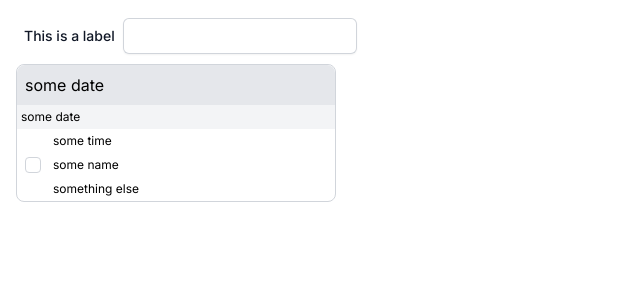
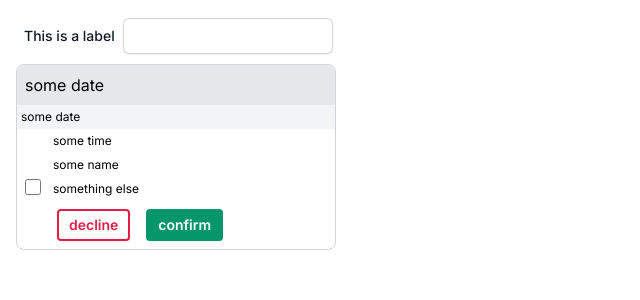
Before and after one commit to EdwinKwanTC/health-care-admin-panel, a Next.js app: page / in a window 1280 px wide. Shown: the top 300 px of the page, without its empty margins (0-640 px from the left). Built offline with nearby package versions, Linux system fonts and the light colour scheme.

Commit message:
feat: updating base button

```diff
--- a/src/app/Base/Button.tsx
+++ b/src/app/Base/Button.tsx
@@ -1,20 +1,25 @@
 const confirmStyle =
-    'rounded bg-indigo-600 px-2 py-1 text-sm font-semibold text-white shadow-sm hover:bg-indigo-500 focus-visible:outline focus-visible:outline-2 focus-visible:outline-offset-2 focus-visible:outline-indigo-600'
+    'rounded bg-emerald-600 px-3 text-sm font-semibold text-white shadow-sm hover:bg-emerald-500 focus-visible:outline focus-visible:outline-2 focus-visible:outline-offset-2 focus-visible:outline-emerald-600'
 
 const declineStyle =
-    'rounded bg-white px-2 py-1 text-sm font-semibold text-gray-900 shadow-sm ring-1 ring-inset ring-gray-300 hover:bg-gray-50'
+    'rounded bg-white px-3 text-sm font-semibold text-rose-600 shadow-sm ring-2 ring-inset ring-rose-600 hover:bg-rose-50'
 
 type Props = {
     buttonType?: 'confirm' | 'decline'
+    onClick?: () => void
 }
 
-const Button = ({ buttonType = 'confirm' }: Props) => {
+import { Button } from '@/components/ui/button'
+
+const BaseButton = ({ buttonType = 'confirm', onClick }: Props) => {
     return (
-        <button
-            type="button"
-            className={`${buttonType === 'confirm' ? confirmStyle : declineStyle}`}
+        <Button
+            onClick={onClick}
+            className={`m-2 h-8 ${buttonType === 'confirm' ? confirmStyle : declineStyle}`}
         >
-            Button text
-        </button>
+            {buttonType === 'confirm' ? 'confirm' : 'decline'}
+        </Button>
     )
 }
+
+export default BaseButton
--- a/src/app/Base/Content.tsx
+++ b/src/app/Base/Content.tsx
@@ -1,3 +1,5 @@
+import Button from '@/app/Base/Button'
+
 const Content = () => {
     return (
         <div className="text-xs">
@@ -17,6 +19,8 @@
                     <div className="p-1">some time</div>
                     <div className="p-1">some name</div>
                     <div className="p-1">something else</div>
+                    <Button buttonType="decline" />
+                    <Button buttonType="confirm" />
                 </div>
             </div>
         </div>
--- /dev/null
+++ b/src/app/Components/TanstackQuery.tsx
@@ -0,0 +1,19 @@
+'use client'
+
+import { QueryClient, QueryClientProvider } from '@tanstack/react-query'
+
+const queryClient = new QueryClient()
+
+type Props = {
+    children: React.ReactNode
+}
+
+const TanstackQuery = ({ children }: Props) => {
+    return (
+        <QueryClientProvider client={queryClient}>
+            {children}
+        </QueryClientProvider>
+    )
+}
+
+export default TanstackQuery
--- a/src/app/globals.css
+++ b/src/app/globals.css
@@ -1,9 +1,3 @@
 @tailwind base;
-@tailwind components;
-@tailwind utilities;
-
-* {
-    margin: 0;
-    padding: 0;
-    box-sizing: border-box;
-}
+  @tailwind components;
+  @tailwind utilities;
--- a/src/app/layout.tsx
+++ b/src/app/layout.tsx
@@ -1,6 +1,8 @@
 import type { Metadata } from 'next'
 import { Inter } from 'next/font/google'
 import './globals.css'
+
+import TanstackQuery from '@/app/Components/TanstackQuery'
 
 const inter = Inter({ subsets: ['latin'] })
 
@@ -16,7 +18,9 @@
 }>) {
     return (
         <html lang="en">
-            <body className={inter.className}>{children}</body>
+            <body className={inter.className}>
+                <TanstackQuery>{children}</TanstackQuery>
+            </body>
         </html>
     )
 }
--- /dev/null
+++ b/src/components/ui/button.tsx
@@ -0,0 +1,56 @@
+import * as React from "react"
+import { Slot } from "@radix-ui/react-slot"
+import { cva, type VariantProps } from "class-variance-authority"
+
+import { cn } from "@/lib/utils"
+
+const buttonVariants = cva(
+  "inline-flex items-center justify-center whitespace-nowrap rounded-md text-sm font-medium ring-offset-white transition-colors focus-visible:outline-none focus-visible:ring-2 focus-visible:ring-neutral-950 focus-visible:ring-offset-2 disabled:pointer-events-none disabled:opacity-50 dark:ring-offset-neutral-950 dark:focus-visible:ring-neutral-300",
+  {
+    variants: {
+      variant: {
+        default: "bg-neutral-900 text-neutral-50 hover:bg-neutral-900/90 dark:bg-neutral-50 dark:text-neutral-900 dark:hover:bg-neutral-50/90",
+        destructive:
+          "bg-red-500 text-neutral-50 hover:bg-red-500/90 dark:bg-red-900 dark:text-neutral-50 dark:hover:bg-red-900/90",
+        outline:
+          "border border-neutral-200 bg-white hover:bg-neutral-100 hover:text-neutral-900 dark:border-neutral-800 dark:bg-neutral-950 dark:hover:bg-neutral-800 dark:hover:text-neutral-50",
+        secondary:
+          "bg-neutral-100 text-neutral-900 hover:bg-neutral-100/80 dark:bg-neutral-800 dark:text-neutral-50 dark:hover:bg-neutral-800/80",
+        ghost: "hover:bg-neutral-100 hover:text-neutral-900 dark:hover:bg-neutral-800 dark:hover:text-neutral-50",
+        link: "text-neutral-900 underline-offset-4 hover:underline dark:text-neutral-50",
+      },
+      size: {
+        default: "h-10 px-4 py-2",
+        sm: "h-9 rounded-md px-3",
+        lg: "h-11 rounded-md px-8",
+        icon: "h-10 w-10",
+      },
+    },
+    defaultVariants: {
+      variant: "default",
+      size: "default",
+    },
+  }
+)
+
+export interface ButtonProps
+  extends React.ButtonHTMLAttributes<HTMLButtonElement>,
+    VariantProps<typeof buttonVariants> {
+  asChild?: boolean
+}
+
+const Button = React.forwardRef<HTMLButtonElement, ButtonProps>(
+  ({ className, variant, size, asChild = false, ...props }, ref) => {
+    const Comp = asChild ? Slot : "button"
+    return (
+      <Comp
+        className={cn(buttonVariants({ variant, size, className }))}
+        ref={ref}
+        {...props}
+      />
+    )
+  }
+)
+Button.displayName = "Button"
+
+export { Button, buttonVariants }
--- /dev/null
+++ b/src/lib/utils.ts
@@ -0,0 +1,6 @@
+import { type ClassValue, clsx } from "clsx"
+import { twMerge } from "tailwind-merge"
+
+export function cn(...inputs: ClassValue[]) {
+  return twMerge(clsx(inputs))
+}
--- a/tailwind.config.ts
+++ b/tailwind.config.ts
@@ -1,20 +1,40 @@
-import type { Config } from 'tailwindcss'
+import type { Config } from "tailwindcss"
 
-const config: Config = {
-    content: [
-        './src/pages/**/*.{js,ts,jsx,tsx,mdx}',
-        './src/components/**/*.{js,ts,jsx,tsx,mdx}',
-        './src/app/**/*.{js,ts,jsx,tsx,mdx}',
-    ],
-    theme: {
-        extend: {
-            backgroundImage: {
-                'gradient-radial': 'radial-gradient(var(--tw-gradient-stops))',
-                'gradient-conic':
-                    'conic-gradient(from 180deg at 50% 50%, var(--tw-gradient-stops))',
-            },
+const config = {
+  darkMode: ["class"],
+  content: [
+    './pages/**/*.{ts,tsx}',
+    './components/**/*.{ts,tsx}',
+    './app/**/*.{ts,tsx}',
+    './src/**/*.{ts,tsx}',
+  ],
+  prefix: "",
+  theme: {
+    container: {
+      center: true,
+      padding: "2rem",
+      screens: {
+        "2xl": "1400px",
+      },
+    },
+    extend: {
+      keyframes: {
+        "accordion-down": {
+          from: { height: "0" },
+          to: { height: "var(--radix-accordion-content-height)" },
         },
+        "accordion-up": {
+          from: { height: "var(--radix-accordion-content-height)" },
+          to: { height: "0" },
+        },
+      },
+      animation: {
+        "accordion-down": "accordion-down 0.2s ease-out",
+        "accordion-up": "accordion-up 0.2s ease-out",
+      },
     },
-    plugins: [require('@tailwindcss/forms')],
-}
+  },
+  plugins: [require("tailwindcss-animate")],
+} satisfies Config
+
 export default config
```
Also changed, not shown: package.json (+8 -1 lines), components.json (added), 1 other file (tests, documents, lock files or other folders).
